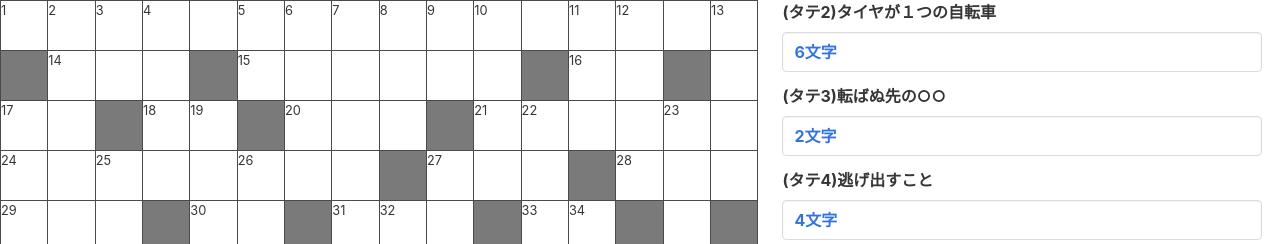
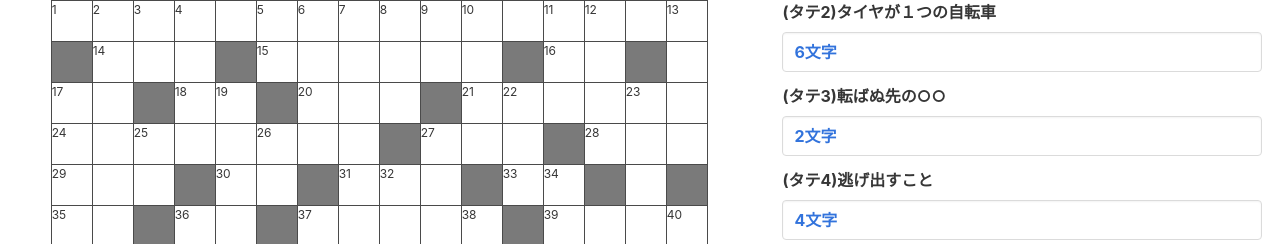
Before and after one commit to Haoshi2000/JumboCrossword2021-1, a plain HTML site: page index.html in a window 1280 px wide. Shown: the top 244 px of the page. Drawn offline with nearby package versions, Linux system fonts and the light colour scheme.

Commit message:
adjust 1536

```diff
--- a/index.html
+++ b/index.html
@@ -12,13 +12,13 @@
     <script src="/src/data.js"></script>
     <style>
       .table td {
-        width: 50px;
-        height: 50px;
+        width: 41px;
+        height: 41px;
         border-color: hsl(0, 0%, 29%);
         position: relative;
       }
-      .table {
-        margin: auto;
+      #cross {
+        margin: 0 auto 1rem;
       }
       .sticky {
         position: sticky;
@@ -34,7 +34,7 @@
         font-weight: bold;
       }
       .num {
-        font-size: 0.8em;
+        font-size: 0.75em;
         left: 0;
         top: 0;
         position: absolute;
@@ -42,7 +42,6 @@
       .content {
         text-align: center;
         display: block;
-        font-size: 1.2em;
       }
       #change {
         display: block;
@@ -55,7 +54,7 @@
       <div class="columns">
         <div class="column is-three-fifths">
           <div class="sticky">
-            <table class="table is-bordered">
+            <table class="table is-bordered" id="cross">
               <tbody>
                 <tr v-for="(items, row) in grid">
                   <td
```
